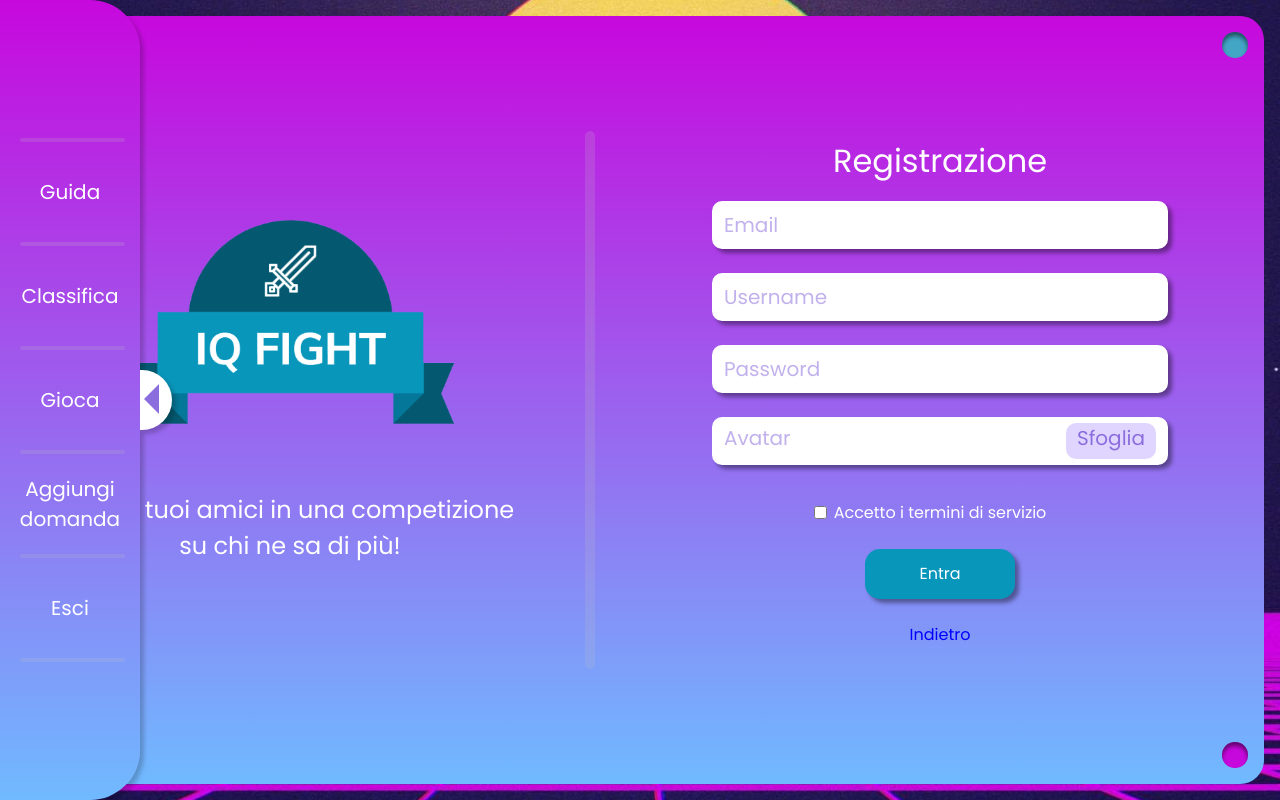
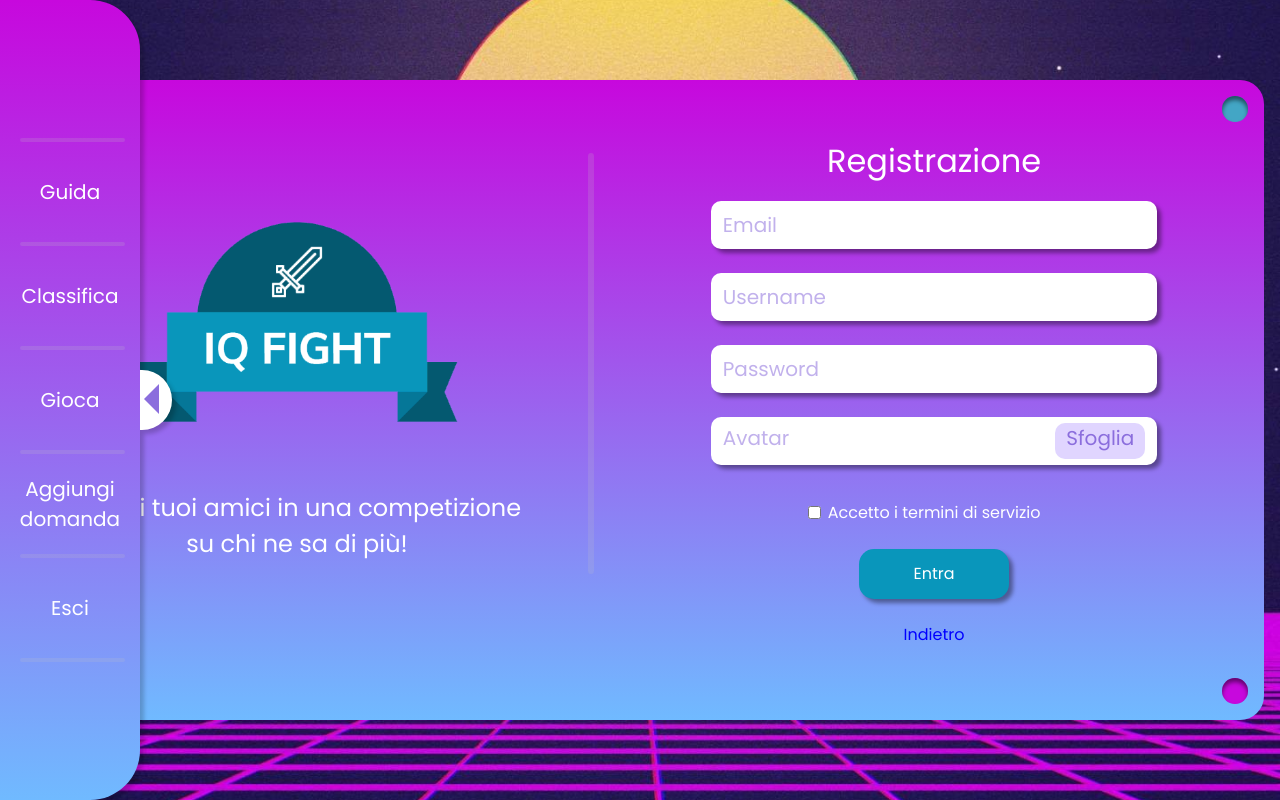
Before and after one commit to MinaMakar97/iqfight, a React (Create React App) app: page /registrazione in a window 1280 px wide. Built offline with nearby package versions, Linux system fonts and the light colour scheme.

Commit message:
Modificato ancora layout generale

```diff
--- a/src/App.css
+++ b/src/App.css
@@ -1,9 +1,8 @@
 
 @import url('https://fonts.googleapis.com/css2?family=Poppins&display=swap');
 
-html, body, #root {
+html {
   height: 100%;
-  min-height: 500px;
 }
 
 body {
@@ -12,22 +11,30 @@ body {
   background-repeat: no-repeat;
   background-attachment: fixed;
 
+  min-height: 100%;
+
   font-family: "Poppins";
+  padding: 1em;
+
+  display: flex;
+  justify-content: center;
+  align-items: center;
 }
 
 #root {
-  display: flex;
-  justify-content: center;
-  align-items: center;
-  padding: 1em;
+  width: 100%;
+  height: 100%;
 }
 
 .contenitore-principale {
+
   background: rgb(199,8,221);
   background: linear-gradient(180deg, rgba(199,8,221,1) 0%, rgba(112,186,255,1) 100%);
-  height: 100%;
-  max-height: 768px;
+  /* height: 100%; */
+  /* max-height: 768px; */
   max-width: 1280px;
+  min-height: 80vh;
+  width: 100%;
   border-radius: 24px;
   position: relative;
   padding: 3.5vmax;
--- a/src/App.js
+++ b/src/App.js
@@ -1,12 +1,13 @@
 import React, { Component } from "react";
 import "./App.css";
 import { BrowserRouter as Router, Switch, Route } from "react-router-dom";
-import MenuLaterale from "./components/MenuLaterale.js";
+import MenuLaterale from "./components/Menulaterale.js";
 import Login from "./pages/Home.js";
 import AggiungiDomanda from "./pages/AggiungiDomanda.js";
-import Gioco from "./pages/Gioco.js";
+import Gioca from "./pages/Gioca.js";
 import Classifica from "./pages/Classifica";
-import Gioca from "./pages/Gioca";
+import CreaStanza from "./pages/CreaStanza";
+import SalaAttesa from "./pages/SalaAttesa.js";
 
 class App extends Component {
 	render() {
@@ -23,8 +24,9 @@ class App extends Component {
 							<Route path="/login" component={Login}></Route>
 							<Route path="/registrazione" component={Login}></Route>
 							<Route path="/aggiungi-domanda" component={AggiungiDomanda}></Route>
-							<Route path="/gioca" component={Gioca}></Route>
-							<Route path="/room/:id" component={Gioco}></Route>
+							<Route path="/gioca" component={SalaAttesa}></Route>
+							{/* {<Route path="/room/:id" component={Gioco}></Route>} */}
+							<Route path="/crea-stanza" component={CreaStanza}></Route>
 							<Route path="/classifica" component={Classifica}></Route>
 						</Switch>
 					</Router>
--- a/src/pages/Gioca.css
+++ b/src/pages/Gioca.css
@@ -52,6 +52,7 @@
     margin: 0px;
     flex-grow: 1;
     justify-content: space-between;
+    max-height: 390px;
 }
 
 @media screen and (max-width: 576px) {
--- a/src/pages/Home.js
+++ b/src/pages/Home.js
@@ -1,22 +1,21 @@
 import React from "react";
 import Login from "../components/Login.js";
-import FormRegistrazione from "../components/FormRegistrazione.js"
-import "./Home.css"
+import FormRegistrazione from "../components/FormRegistrazione.js";
+import "./Home.css";
 import logo from "../img/iqfight-logo.png";
 import { Switch, Route } from "react-router-dom";
 
-
-
-class Home extends React.Component{
-    render(){
-        return <div className="row w-100 contenuto">
-
-            <div className="col-12 col-sm-5 div-logo">
-                <img src={logo} width="70%" alt="logo"/>
+class Home extends React.Component {
+	render() {
+		return (
+			<div className="row">
+				<div className="col-12 col-sm-5 flex-column centra">
+					<img src={logo} width="70%" alt="logo" />
 					<p className="descrizione mt-sm-5">Sfida i tuoi amici in una competizione su chi ne sa di più!</p>
-
 				</div>
-            <div className= "col-12 col-sm-1 riga contenuto"> <hr className="riga"></hr></div>
+				<div className="col-12 col-sm-1">
+					<hr className="riga"></hr>
+				</div>
 				<div className="col-12 col-sm-6">
 					<Switch>
 						<Route path="/login" component={Login}></Route>
@@ -24,7 +23,7 @@ class Home extends React.Component{
 					</Switch>
 				</div>
 			</div>
+		);
 	}
-
 }
 export default Home;
```
Lines whose indentation alone changed are shown as unchanged.
